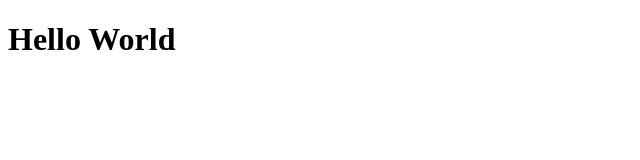
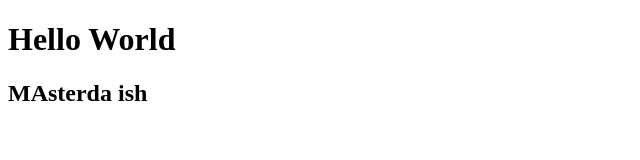
Before and after one commit to AMRIDDIN0130/dars-, a plain HTML site: page index.html in a window 1280 px wide. Shown: the whole page, without its empty margins (0-640 px from the left). Drawn offline with Linux system fonts and the light colour scheme.

Commit message:
master 2

```diff
--- a/index.html
+++ b/index.html
@@ -8,5 +8,6 @@
 </head>
 <body>
     <h1>Hello World</h1>
+    <h2>MAsterda ish</h2>
 </body>
 </html>
```
